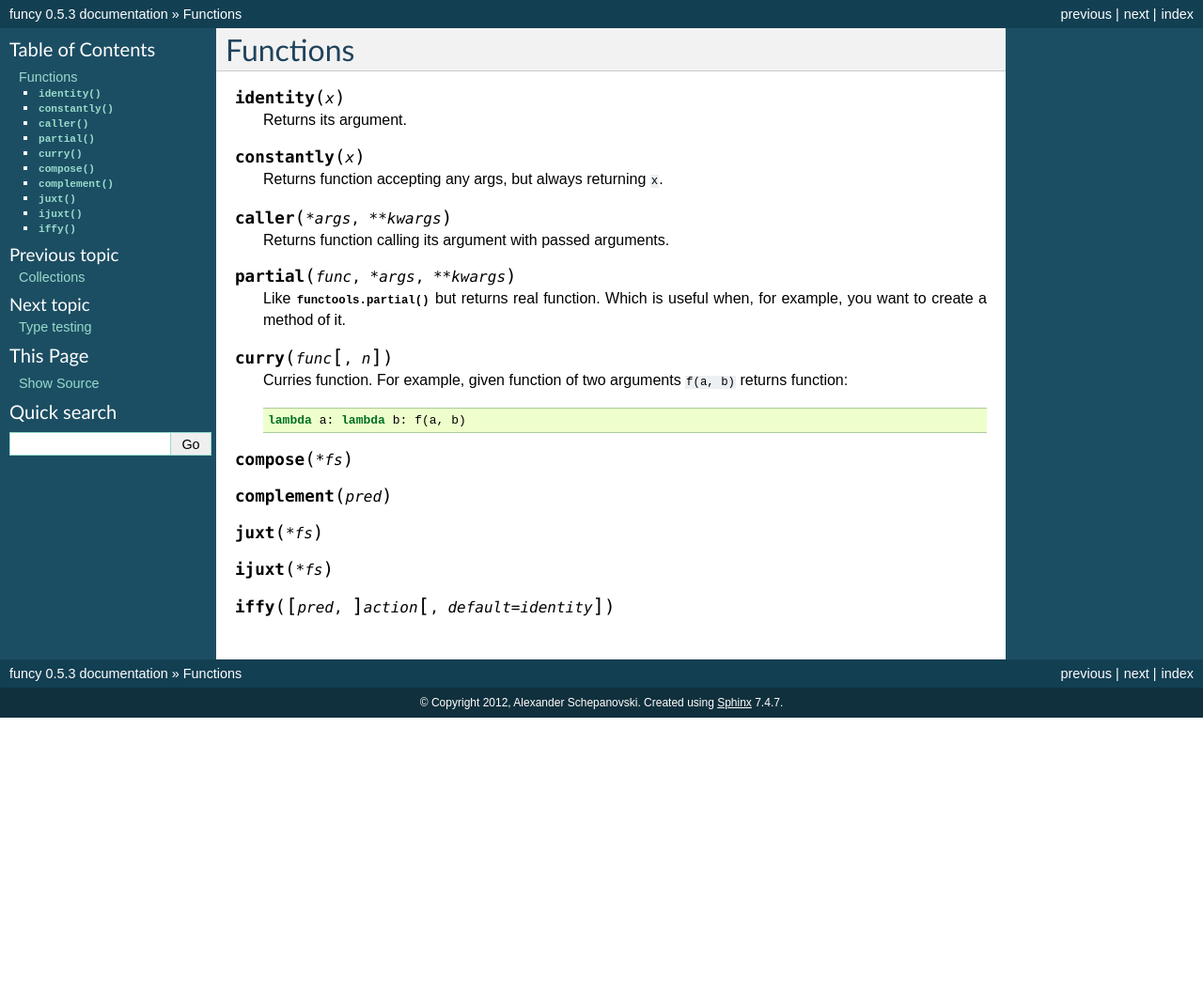
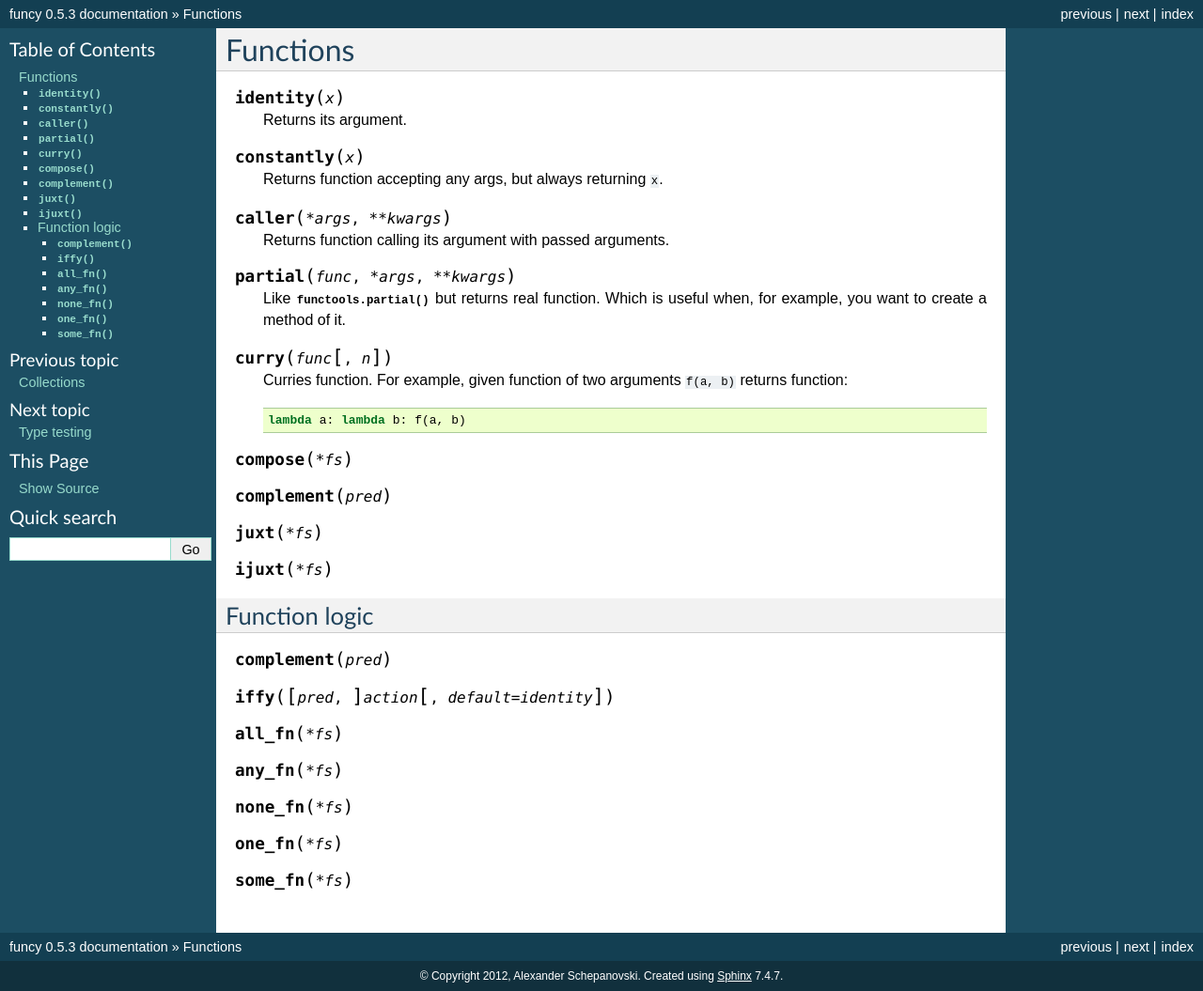
Before and after one commit to Jamaal224/funcy, a Sphinx documentation site: the page built from docs/funcs.rst, in a window 1280 px wide. Shown: the whole page at 94% size. Built offline with Sphinx 7.4.7, drawn with Linux system fonts in a browser that asks for light colours; pages that are not in the unit, such as notebooks, are missing from menus; before the commit the page ends 900 px from its top, so only the background shows below that.

Commit message:
Moved *_fn() docs to funcs

```diff
--- a/docs/funcs.rst
+++ b/docs/funcs.rst
@@ -32,4 +32,17 @@ Functions
 .. function:: complement(pred)
 .. function:: juxt(*fs)
 .. function:: ijuxt(*fs)
+
+
+Function logic
+--------------
+
+.. function:: complement(pred)
 .. function:: iffy([pred], action, [default=identity])
+
+.. function:: all_fn(*fs)
+.. function:: any_fn(*fs)
+.. function:: none_fn(*fs)
+.. function:: one_fn(*fs)
+
+.. function:: some_fn(*fs)
```
Also changed, not shown: docs/colls.rst (+0 -10 lines).
